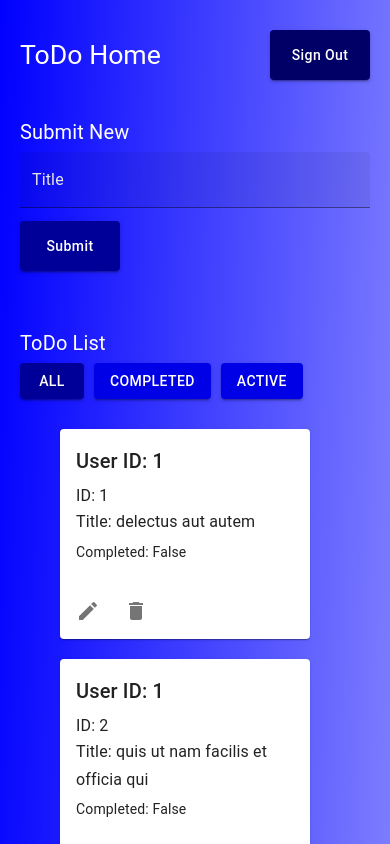
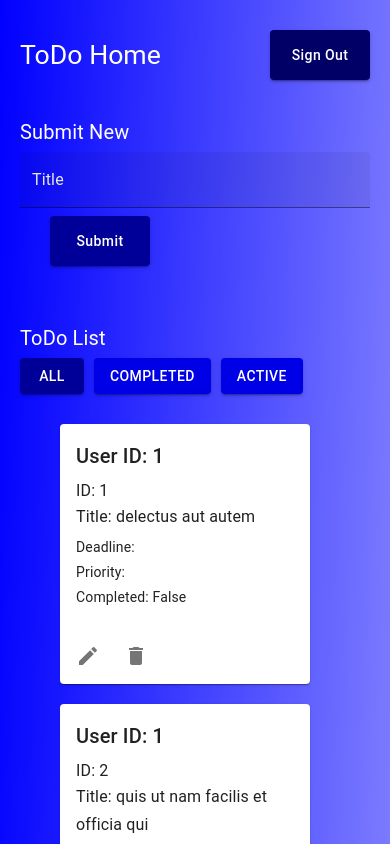
Before and after one commit to gagkjayawardana/to-do-list, a React (Create React App) app in the folder to-do-app/: page / in a window 390 px wide. Shown: the top 844 px of the page. Built offline with nearby package versions, Linux system fonts and the light colour scheme.

Commit message:
Add the ability to set deadlines or priorities for tasks

```diff
--- a/to-do-app/src/components/ToDoCard/TodoCard.jsx
+++ b/to-do-app/src/components/ToDoCard/TodoCard.jsx
@@ -10,7 +10,7 @@ import CancelIcon from '@mui/icons-material/Cancel';
 import SaveIcon from '@mui/icons-material/Save';
 import Checkbox from '@mui/material/Checkbox';
 
-function ToDoCard({ userId, id, title, completed, onEdit, onDelete }) {
+function ToDoCard({ userId, id, title, completed, deadline, priority, onEdit, onDelete }) {
   const [isEditing, setIsEditing] = useState(false);
   const [editedCompleted, setEditedCompleted] = useState(completed);
 
@@ -43,6 +43,12 @@ function ToDoCard({ userId, id, title, completed, onEdit, onDelete }) {
           </Typography>
           <Typography variant="subtitle1" gutterBottom>
             Title: {title}
+          </Typography>
+          <Typography variant="body2" gutterBottom>
+            Deadline: {deadline}
+          </Typography>
+          <Typography variant="body2" gutterBottom>
+            Priority: {priority}
           </Typography>
           {isEditing ? (
             <div>
--- a/to-do-app/src/pages/HomePage/HomePage.jsx
+++ b/to-do-app/src/pages/HomePage/HomePage.jsx
@@ -2,6 +2,11 @@ import React, { useEffect, useState } from 'react';
 import Typography from '@mui/material/Typography';
 import Button from '@mui/material/Button';
 import TextField from '@mui/material/TextField';
+import FormHelperText from '@mui/material/FormHelperText';
+import MenuItem from '@mui/material/MenuItem';
+import Select from '@mui/material/Select';
+import FormControl from '@mui/material/FormControl';
+import InputLabel from '@mui/material/InputLabel';
 import { styled } from 'styled-components';
 import { ErrorMessage, Field, Form, Formik } from 'formik';
 import * as yup from 'yup';
@@ -77,25 +82,37 @@ function HomePage() {
   };
 
   const initialValues = {
-    title: ''
+    title: '',
+    deadline: '',
+    priority: ''
   };
 
   const validationSchema = yup.object().shape({
-    title: yup.string().required('Required')
+    title: yup.string().required('Required'),
+    deadline: yup.date().nullable().min(new Date(), 'Deadline must be after today'),
+    priority: yup.string()
   });
+
   const onSubmit = (e) => {
     const title = e.title;
+    const deadline = e.deadline;
+    const priority = e.priority;
+
     const newTodo = {
       userId: 3,
       id: todos.length + 1,
       title,
-      completed: false
+      completed: false,
+      deadline,
+      priority
     };
 
     dispatch(addTodo(newTodo));
     setData((prevData) => [...prevData, newTodo]);
 
     e.title = '';
+    e.deadline = '';
+    e.priority = '';
   };
 
   const onEdit = (id, updatedTodo) => {
@@ -181,6 +198,57 @@ function HomePage() {
                   <ErrorMessage name="title" render={(msg) => <Err_Msg>{msg}</Err_Msg>} />
                 }
               />
+              {focusSubmitField && (
+                <div>
+                  <Field
+                    as={TextField}
+                    name="deadline"
+                    sx={{
+                      width: '75%',
+                      marginTop: '10px',
+                      '@media (max-width: 600px)': {
+                        width: '100%'
+                      }
+                    }}
+                    variant="filled"
+                    type="date"
+                    helperText={
+                      <ErrorMessage name="deadline" render={(msg) => <Err_Msg>{msg}</Err_Msg>} />
+                    }
+                  />
+                  <FormHelperText style={{ color: '#e6e6e6', marginLeft: '15px' }}>
+                    Deadline
+                  </FormHelperText>
+
+                  <FormControl
+                    sx={{
+                      width: '50%',
+                      '@media (max-width: 600px)': {
+                        width: '100%'
+                      }
+                    }}
+                    variant="filled">
+                    <InputLabel
+                      sx={{
+                        color: '#e6e6e6'
+                      }}>
+                      Priority
+                    </InputLabel>
+                    <Field
+                      as={Select}
+                      name="priority"
+                      inputProps={{
+                        style: {
+                          color: '#e6e6e6'
+                        }
+                      }}>
+                      <MenuItem value="high">High</MenuItem>
+                      <MenuItem value="medium">Medium</MenuItem>
+                      <MenuItem value="low">Low</MenuItem>
+                    </Field>
+                  </FormControl>
+                </div>
+              )}
               <Button
                 sx={{
                   width: '100px',
@@ -188,12 +256,8 @@ function HomePage() {
                   backgroundColor: '#000099',
                   '&:hover': { backgroundColor: '#6666ff' },
                   textTransform: 'none',
-                  marginLeft: '30px',
-                  marginTop: '5px',
-                  '@media (max-width: 600px)': {
-                    marginLeft: '0',
-                    marginTop: '10px'
-                  }
+                  marginLeft: focusSubmitField ? '0' : '30px',
+                  marginTop: focusSubmitField ? '10px' : '5px'
                 }}
                 variant="contained"
                 type="submit">
@@ -246,7 +310,6 @@ function HomePage() {
       </ToDo_list_container>
       <ToDo_List>
         {filteredData.map((element, index) => {
-          console.log('element', element.completed);
           return (
             <div key={`card-${index}`}>
               <ToDoCard
@@ -254,6 +317,8 @@ function HomePage() {
                 id={element.id}
                 title={element.title}
                 completed={element.completed}
+                deadline={element.deadline}
+                priority={element.priority}
                 onEdit={() => onEdit(element.id, { completed: !element.completed })}
                 onDelete={() => onDelete(element.id)}
               />
```
